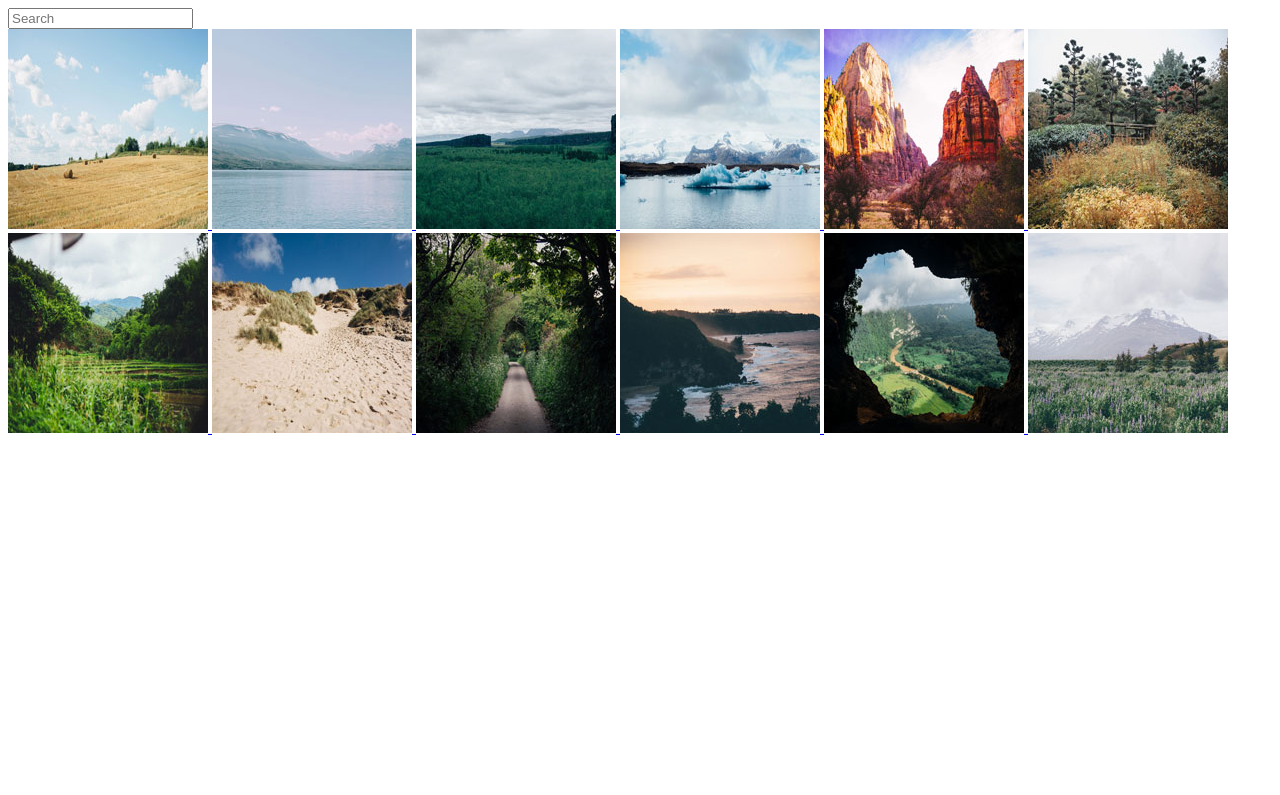
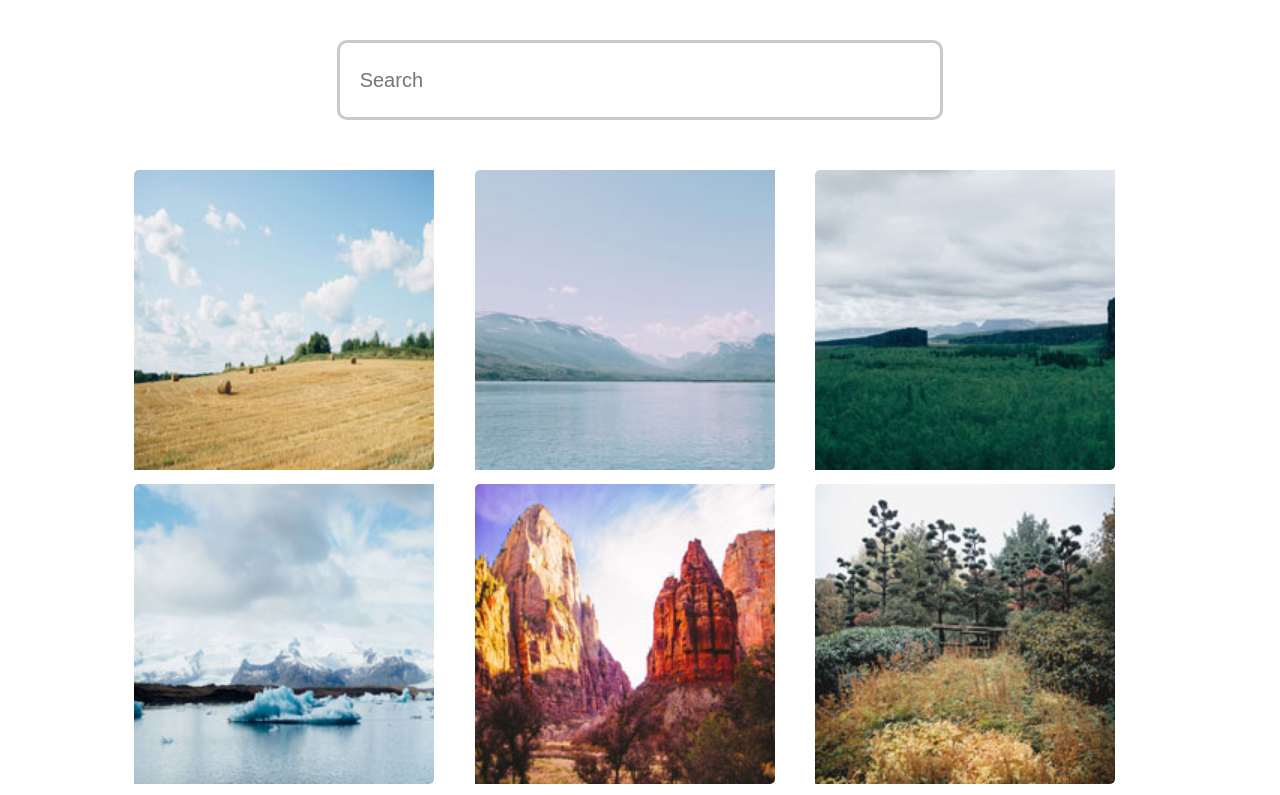
Before and after one commit to Dorian028/interactive_photo_gallery, a plain HTML site: page index.html in a window 1280 px wide. Shown: the top 795 px of the page. Drawn offline with Linux system fonts and the light colour scheme.

Commit message:
corrections made
added javascript, fixed file paths, css added.

```diff
--- a/CSS/styles.css
+++ b/CSS/styles.css
@@ -0,0 +1,39 @@
+* {
+    box-sizing: border-box;
+
+}
+.wrapper {
+    width: 80%;
+    margin: auto;
+}
+.searchbar input[type="search"] {
+        display: flex;
+        justify-content: center;
+        font-size: 20px;
+        width: 60%;
+        height: 80px;
+        margin-left: auto;
+        margin-right: auto;
+        margin-top: 40px;
+        border: 3px rgb(204, 201, 201) solid;
+        border-radius: 10px;
+        padding-left: 20px;
+}
+.gallery {
+    display: grid;
+    grid-template-columns: repeat(auto-fit, minmax(300px, 1fr));
+    grid-gap: 10px;
+    margin-left: auto;
+    margin-right: auto;
+    margin-top: 50px;
+    justify-content: center;
+  }
+.gallery img {
+    width: 300px;
+    height: auto;
+    border-radius: 5px 0px 5px 0px;
+    transition: transform 0.3s ease, width 0.3s ease;
+  }
+  .gallery img:hover {
+    transform: scale(1.1) rotate(5deg);
+  }
--- a/index.html
+++ b/index.html
@@ -4,57 +4,59 @@
   <meta charset="UTF-8">
   <meta name="viewport" content="width=device-width, initial-scale=1.0">
   <title>Interactive Photo Gallery</title>
-  <link rel="stylesheet" href="styles.css">
   <link rel="stylesheet" href="css/baguetteBox.min.css">
+  <link rel="stylesheet" href="css/styles.css">
 </head>
 <body>
+    <div class="wrapper">
     <div class="searchbar">
-        <input type="search" name="search" id="search" placeholder="Search">
+        <input type="search" name="search" id="search" placeholder= "Search">
     </div>
         <div class="gallery">
 
 
-                <a href="/photo_gallery_v5/photos/01.jpg" data-caption="I love hay bales. Took this snap on a drive through the countryside past some straw fields.">
-                    <img src="/photo_gallery_v5/photos/thumbnails/01.jpg" alt="Hay Bales">
+                <a href="photo_gallery_v5/photos/01.jpg" data-caption="I love hay bales. Took this snap on a drive through the countryside past some straw fields.">
+                    <img src="photo_gallery_v5/photos/thumbnails/01.jpg" alt="Hay Bales">
                 </a>
-                <a href="/photo_gallery_v5/photos/02.jpg" data-caption="The lake was so calm today. We had a great view of the snow on the mountains from here.">
-                    <img src="/photo_gallery_v5/photos/thumbnails/02.jpg" alt="Lake">
+                <a href="photo_gallery_v5/photos/02.jpg" data-caption="The lake was so calm today. We had a great view of the snow on the mountains from here.">
+                    <img src="photo_gallery_v5/photos/thumbnails/02.jpg" alt="Lake">
                 </a>
-                <a href="/photo_gallery_v5/photos/03.jpg" data-caption="I hiked to the top of the mountain and got this picture of the canyon and trees below.">
-                    <img src="/photo_gallery_v5/photos/thumbnails/03.jpg" alt="Canyon">
+                <a href="photo_gallery_v5/photos/03.jpg" data-caption="I hiked to the top of the mountain and got this picture of the canyon and trees below.">
+                    <img src="photo_gallery_v5/photos/thumbnails/03.jpg" alt="Canyon">
                 </a>
-                <a href="/photo_gallery_v5/photos/04.jpg" data-caption="It was amazing to see an iceberg up close, it was so cold but didn’t snow today.">
-                    <img src="/photo_gallery_v5/photos/thumbnails/04.jpg" alt="Icebergs">
+                <a href="photo_gallery_v5/photos/04.jpg" data-caption="It was amazing to see an iceberg up close, it was so cold but didn’t snow today.">
+                    <img src="photo_gallery_v5/photos/thumbnails/04.jpg" alt="Icebergs">
                 </a>
-                <a href="/photo_gallery_v5/photos/05.jpg" data-caption="The red cliffs were beautiful. It was really hot in the desert but we did a lot of walking through the canyons.">
-                    <img src="/photo_gallery_v5/photos/thumbnails/05.jpg" alt="Desert">
+                <a href="photo_gallery_v5/photos/05.jpg" data-caption="The red cliffs were beautiful. It was really hot in the desert but we did a lot of walking through the canyons.">
+                    <img src="photo_gallery_v5/photos/thumbnails/05.jpg" alt="Desert">
                 </a>
-                <a href="/photo_gallery_v5/photos/06.jpg" data-caption="Fall is coming, I love when the leaves on the trees start to change color.">
-                    <img src="/photo_gallery_v5/photos/thumbnails/06.jpg" alt="Fall">
+                <a href="photo_gallery_v5/photos/06.jpg" data-caption="Fall is coming, I love when the leaves on the trees start to change color.">
+                    <img src="photo_gallery_v5/photos/thumbnails/06.jpg" alt="Fall">
                 </a>
-                <a href="/photo_gallery_v5/photos/07.jpg" data-caption="I drove past this plantation yesterday, everything is so green!">
-                    <img src="/photo_gallery_v5/photos/thumbnails/07.jpg" alt="Plantation">
+                <a href="photo_gallery_v5/photos/07.jpg" data-caption="I drove past this plantation yesterday, everything is so green!">
+                    <img src="photo_gallery_v5/photos/thumbnails/07.jpg" alt="Plantation">
                 </a>
-                <a href="/photo_gallery_v5/photos/08.jpg" data-caption="My summer vacation to the Oregon Coast. I love the sandy dunes!">
-                    <img src="/photo_gallery_v5/photos/thumbnails/08.jpg" alt="Dunes">
+                <a href="photo_gallery_v5/photos/08.jpg" data-caption="My summer vacation to the Oregon Coast. I love the sandy dunes!">
+                    <img src="photo_gallery_v5/photos/thumbnails/08.jpg" alt="Dunes">
                 </a>
-                <a href="/photo_gallery_v5/photos/09.jpg" data-caption="We enjoyed a quiet stroll down this countryside lane.">
-                    <img src="/photo_gallery_v5/photos/thumbnails/09.jpg" alt="Countryside lane">
+                <a href="photo_gallery_v5/photos/09.jpg" data-caption="We enjoyed a quiet stroll down this countryside lane.">
+                    <img src="photo_gallery_v5/photos/thumbnails/09.jpg" alt="Countryside lane">
                 </a>
-                <a href="/photo_gallery_v5/photos/10.jpg" data-caption="Sunset at the coast! The sky turned a lovely shade of orange.">
-                    <img src="/photo_gallery_v5/photos/thumbnails/10.jpg" alt="Sunset">
+                <a href="photo_gallery_v5/photos/10.jpg" data-caption="Sunset at the coast! The sky turned a lovely shade of orange.">
+                    <img src="photo_gallery_v5/photos/thumbnails/10.jpg" alt="Sunset">
                 </a>
-                <a href="/photo_gallery_v5/photos/11.jpg" data-caption="I did a tour of a cave today and the view of the landscape below was breathtaking.">
-                    <img src="/photo_gallery_v5/photos/thumbnails/11.jpg" alt="Cave">
+                <a href="photo_gallery_v5/photos/11.jpg" data-caption="I did a tour of a cave today and the view of the landscape below was breathtaking.">
+                    <img src="photo_gallery_v5/photos/thumbnails/11.jpg" alt="Cave">
                 </a>
-                <a href="/photo_gallery_v5/photos/12.jpg" data-caption="I walked through this meadow of bluebells and got a good view of the snow on the mountain before the fog came in.">
-                    <img src="/photo_gallery_v5/photos/thumbnails/12.jpg" alt="bluebells">
+                <a href="photo_gallery_v5/photos/12.jpg" data-caption="I walked through this meadow of bluebells and got a good view of the snow on the mountain before the fog came in.">
+                    <img src="photo_gallery_v5/photos/thumbnails/12.jpg" alt="bluebells">
                 </a>
 
         </div>
 
+    </div>
 
+        <script src="js/baguetteBox.min.js" async></script>
         <script src="js/app.js"></script>
-        <script src="js/baguetteBox.min.js" async></script>
 </body>
 </html>
```
